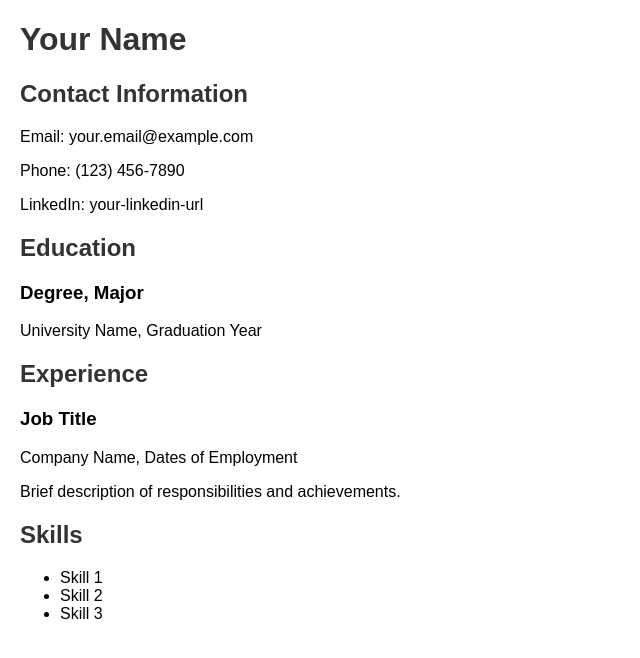
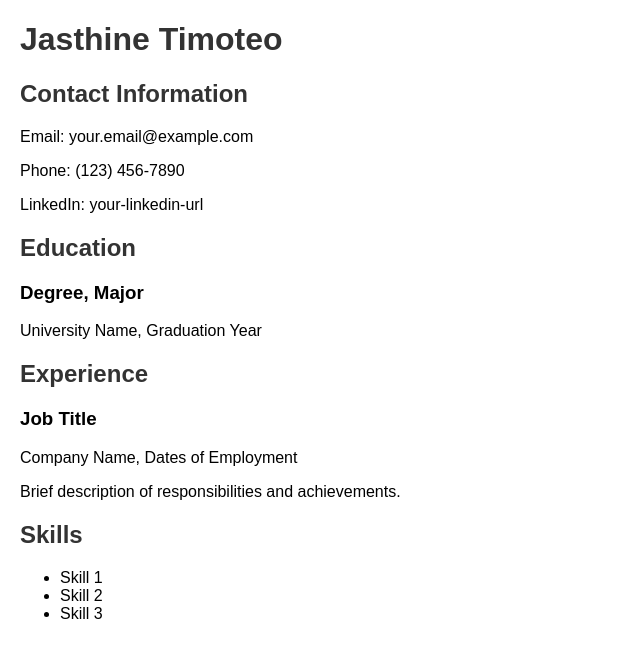
Before and after one commit to JasthineTimoteo/Online-Resume, a plain HTML site: page index.html in a window 1280 px wide. Shown: the whole page, without its empty margins (0-640 px from the left). Drawn offline with Linux system fonts and the light colour scheme.

Commit message:
Update index.html

```diff
--- a/index.html
+++ b/index.html
@@ -11,7 +11,7 @@
     </style>
 </head>
 <body>
-    <h1>Your Name</h1>
+    <h1>Jasthine Timoteo</h1>
     <h2>Contact Information</h2>
     <p>Email: your.email@example.com</p>
     <p>Phone: (123) 456-7890</p>
```
